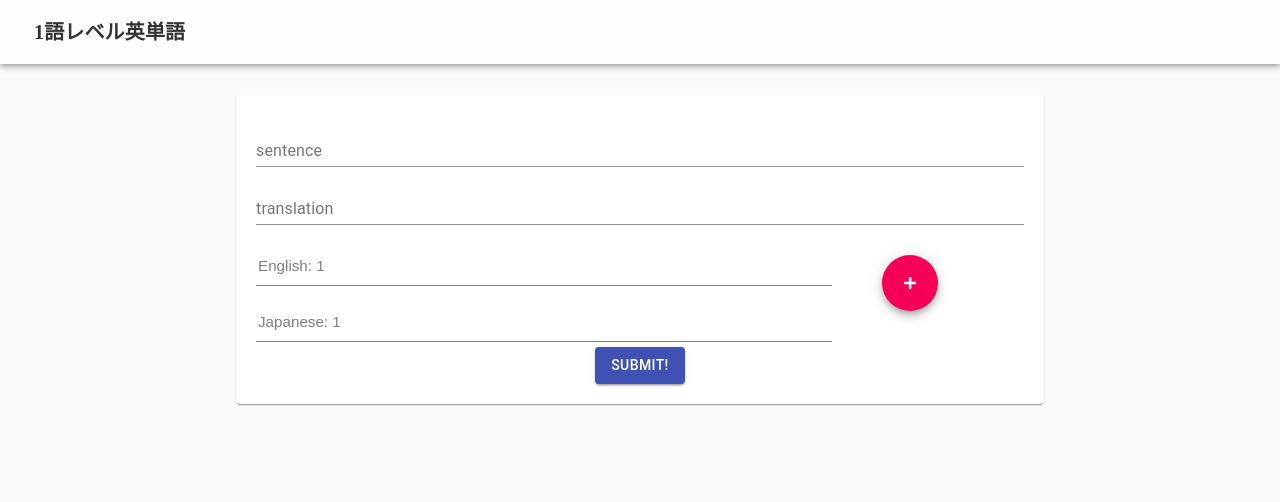
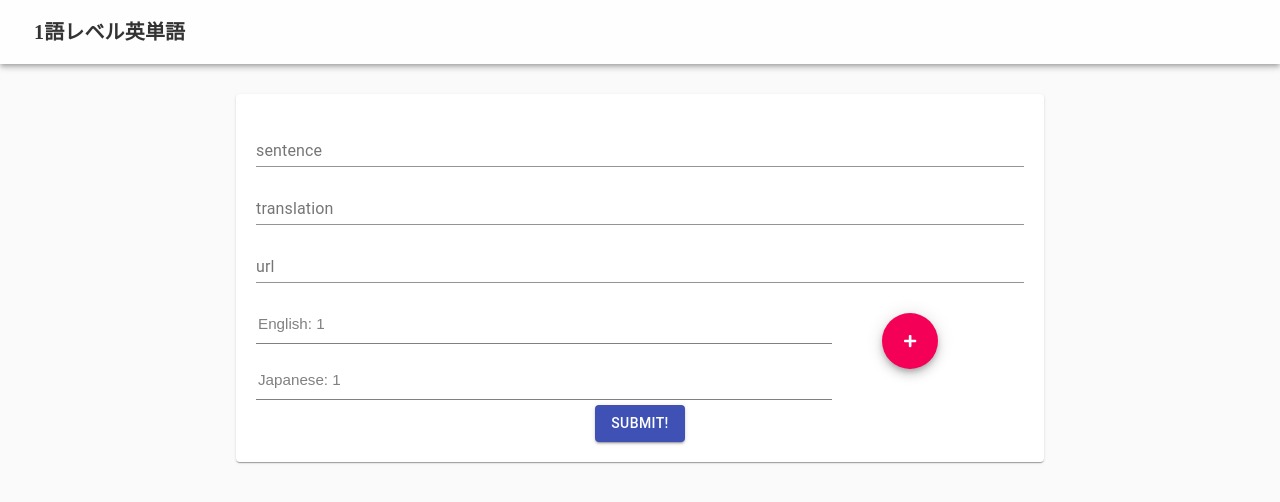
Before and after one commit to naot-shio/vocab-app-firebase-frontend, a React (Create React App) app: page /sentence/1 in a window 1280 px wide. Shown: the top 502 px of the page. Built offline with nearby package versions, Linux system fonts and the light colour scheme; no server answers; a web font is replaced by a local one.

Commit message:
Allow an owner to post url

```diff
--- a/src/components/sentences/CreateSentence.js
+++ b/src/components/sentences/CreateSentence.js
@@ -17,6 +17,7 @@ class CreateSentence extends Component {
     open: false,
     sentence: "",
     translation: "",
+    url: "",
     words: [{ english: "", japanese: "" }],
     errors: {}
   };
@@ -30,7 +31,7 @@ class CreateSentence extends Component {
   };
 
   handleChange = evt => {
-    if (evt.target.name === "sentence" || evt.target.name === "translation") {
+    if (evt.target.name === "sentence" || evt.target.name === "translation" || evt.target.name === "url") {
       this.setState({ [evt.target.name]: evt.target.value });
     } else {
       let words = [...this.state.words];
@@ -50,12 +51,14 @@ class CreateSentence extends Component {
     const newWord = {
       sentence: this.state.sentence,
       translation: this.state.translation,
+      url: this.state.url,
       words: this.state.words
     };
     this.props.postSentence(newWord);
     this.setState({
       sentence: "",
       translation: "",
+      url: "",
       words: [{ english: "", japanese: "" }]
     });
     this.handleClose();
@@ -80,6 +83,7 @@ class CreateSentence extends Component {
               <SentenceForm
                 sentenceState={this.state.sentence}
                 translationState={this.state.translation}
+                urlState={this.state.url}
                 wordsState={this.state.words}
                 handleSubmit={this.handleSubmit}
                 addWord={this.addWord}
--- a/src/components/sentences/SentenceDetails.js
+++ b/src/components/sentences/SentenceDetails.js
@@ -94,6 +94,14 @@ function SentenceDetails(props) {
           <FontAwesomeIcon icon={faPen} color="maroon" /> {sentence.translation}
         </Typography>
 
+        {sentence.url &&
+          <a href={sentence.url} target="_blank" rel="noopener noreferrer">
+            <Typography variant="body2" className={classes.url}>
+              URL: {sentence.url}
+            </Typography>
+          </a>
+        }
+
         {editDeleteButton(sentence)}
       </CardContent>
     </Card>
--- a/src/components/sentences/SentenceForm.js
+++ b/src/components/sentences/SentenceForm.js
@@ -14,6 +14,7 @@ function SentenceForm(props) {
   const {
     sentenceState,
     translationState,
+    urlState,
     wordsState,
     addWord,
     handleChange
@@ -43,6 +44,17 @@ function SentenceForm(props) {
         multiline
         rowsMax="3"
       />
+
+      <TextField
+        name="url"
+        type="text"
+        value={urlState}
+        label="url"
+        className={classes.textField}
+        onChange={handleChange}
+        fullWidth
+      />
+
       <Grid container>
         <Grid item xs={9}>
           {wordsState.map((val, idx) => {
--- a/src/styles/sentences/SentenceDetailsStyles.js
+++ b/src/styles/sentences/SentenceDetailsStyles.js
@@ -26,6 +26,11 @@ const useStyles = makeStyles(() => ({
     marginLeft: 15,
     fontSize: "1.1rem",
     userSelect: "none"
+  },
+  url: {
+    marginTop: 2,
+    marginLeft: 10,
+    color: "grey"
   }
 }));
 
```
